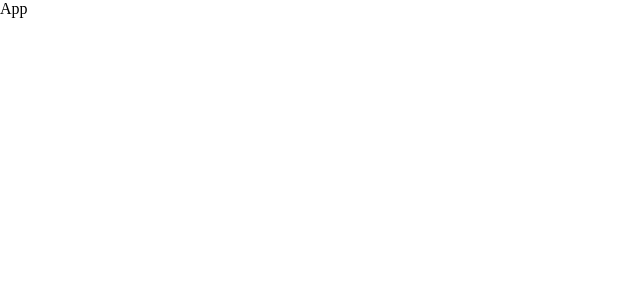
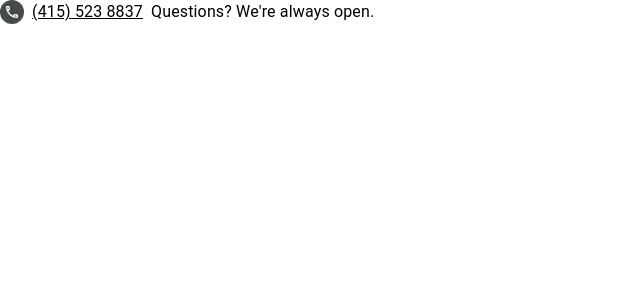
Before and after one commit to Wandonium/Better.com-clone, a React (Create React App) app: page / in a window 1280 px wide. Shown: the top 300 px of the page, without its empty margins (0-640 px from the left). Built offline with nearby package versions, Linux system fonts and the light colour scheme.

Commit message:
Started building the navbar inside the App component.

```diff
--- a/package.json
+++ b/package.json
@@ -9,6 +9,7 @@
     "@fortawesome/free-brands-svg-icons": "^5.15.2",
     "@fortawesome/free-solid-svg-icons": "^5.15.2",
     "@fortawesome/react-fontawesome": "^0.1.14",
+    "@mui/icons-material": "^5.11.11",
     "@mui/material": "^5.11.11",
     "@testing-library/jest-dom": "^5.11.4",
     "@testing-library/react": "^11.1.0",
--- a/src/App.js
+++ b/src/App.js
@@ -1,7 +1,18 @@
+import { Stack, Avatar, Link, Typography, Box } from '@mui/material';
+import LocalPhoneOutlinedIcon from '@mui/icons-material/LocalPhoneOutlined';
 
 function App() {
   return (
-    <div>App</div>
+    <Stack direction="row">
+      <Stack direction="row" spacing={1} alignItems="center">
+        <Avatar sx={{ background: "#444b48", width: "24px", height: "24px" }}>
+          {/* <LocalPhoneOutlinedIcon fontSize="small" /> */}
+          <LocalPhoneOutlinedIcon sx={{ fontSize: 16 }} />
+        </Avatar>
+        <Link href="#" color="inherit" variant="body1">(415) 523 8837</Link>
+        <Typography variant="body1">Questions? We're always open.</Typography>
+      </Stack>
+    </Stack>
   );
 }
 
```
Also changed, not shown: 2 other files (tests, documents, lock files or other folders).
